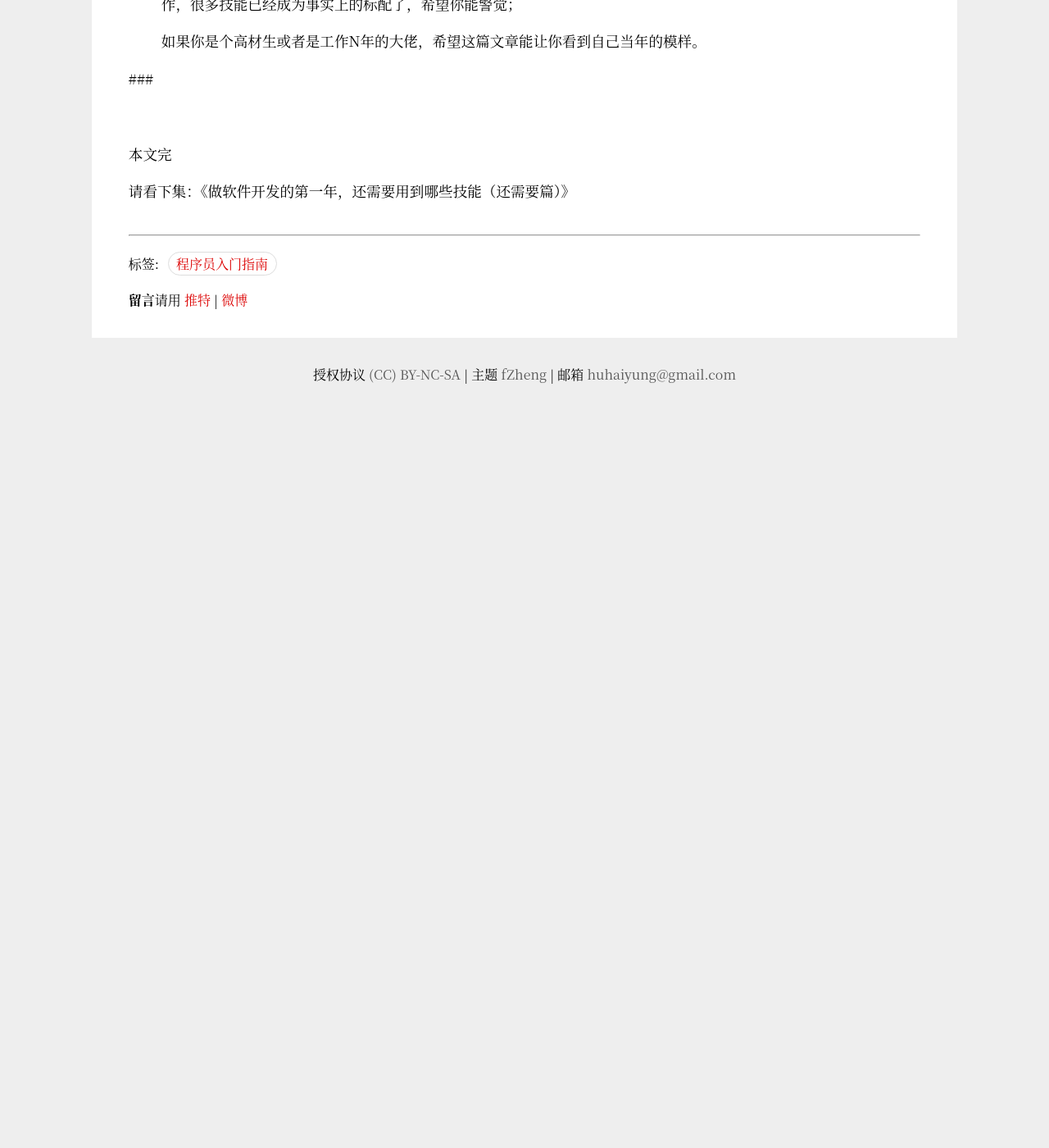
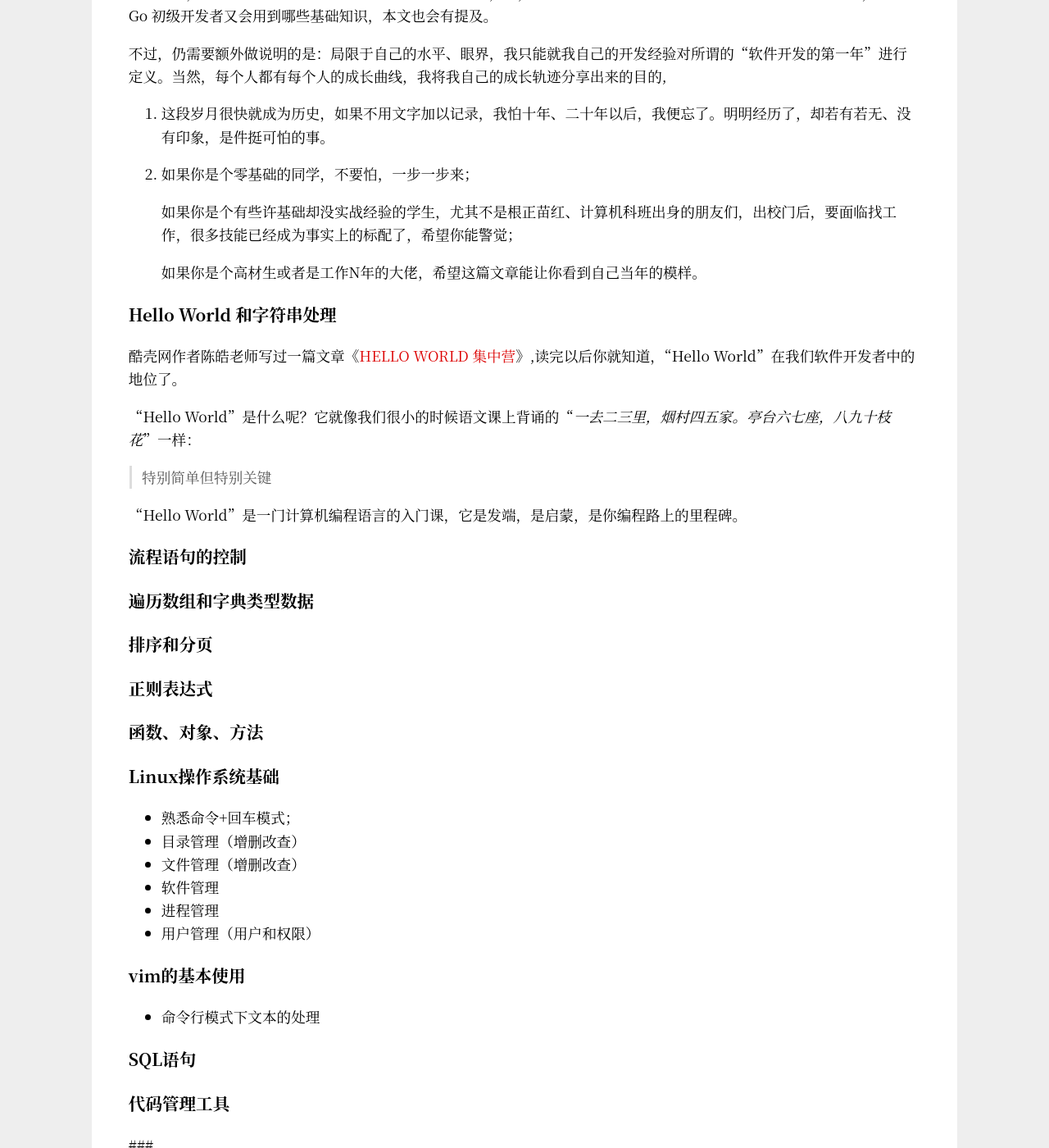
Before and after one commit to Haiyung/haiyung.github.io, a Jekyll site: the page built from _posts/2019-10-27-minimum-skills-in-the-first-year-of-development.md, in a window 1280 px wide and 1400 px high, scrolled down 997 px. Shown: the whole window at 82% size. Built offline with Jekyll 4.4.1, drawn with Linux system fonts in a browser that asks for light colours; before the commit the page ends 1473 px from its top, so only the background shows below that; some of the changed text lies outside the part shown.

Commit message:
article: update article

```diff
--- a/_posts/2019-10-27-minimum-skills-in-the-first-year-of-development.md
+++ b/_posts/2019-10-27-minimum-skills-in-the-first-year-of-development.md
@@ -35,11 +35,52 @@ __Contents__
 
    如果你是个高材生或者是工作N年的大佬，希望这篇文章能让你看到自己当年的模样。
 
+### Hello World 和字符串处理
+
+酷壳网作者陈皓老师写过一篇文章《[HELLO WORLD 集中营](https://coolshell.cn/articles/169.html?_blank)》,读完以后你就知道，“Hello World”在我们软件开发者中的地位了。
+
+“Hello World”是什么呢？它就像我们很小的时候语文课上背诵的“_一去二三里，烟村四五家。亭台六七座，八九十枝花_”一样：
+
+> 特别简单但特别关键
+
+“Hello World”是一门计算机编程语言的入门课，它是发端，是启蒙，是你编程路上的里程碑。
+
+
+### 流程语句的控制
+
+
+### 遍历数组和字典类型数据
+
+
+### 排序和分页
+
+
+### 正则表达式
+
+
+### 函数、对象、方法
+
+
+### Linux操作系统基础
+
+- 熟悉命令+回车模式；
+- 目录管理（增删改查）
+- 文件管理（增删改查）
+- 软件管理
+- 进程管理
+- 用户管理（用户和权限）
+
+### vim的基本使用
+- 命令行模式下文本的处理
+
+
+###  SQL语句
+
+
+### 代码管理工具
+
 
 ###
-
-
-
 
 
 <br>
```
